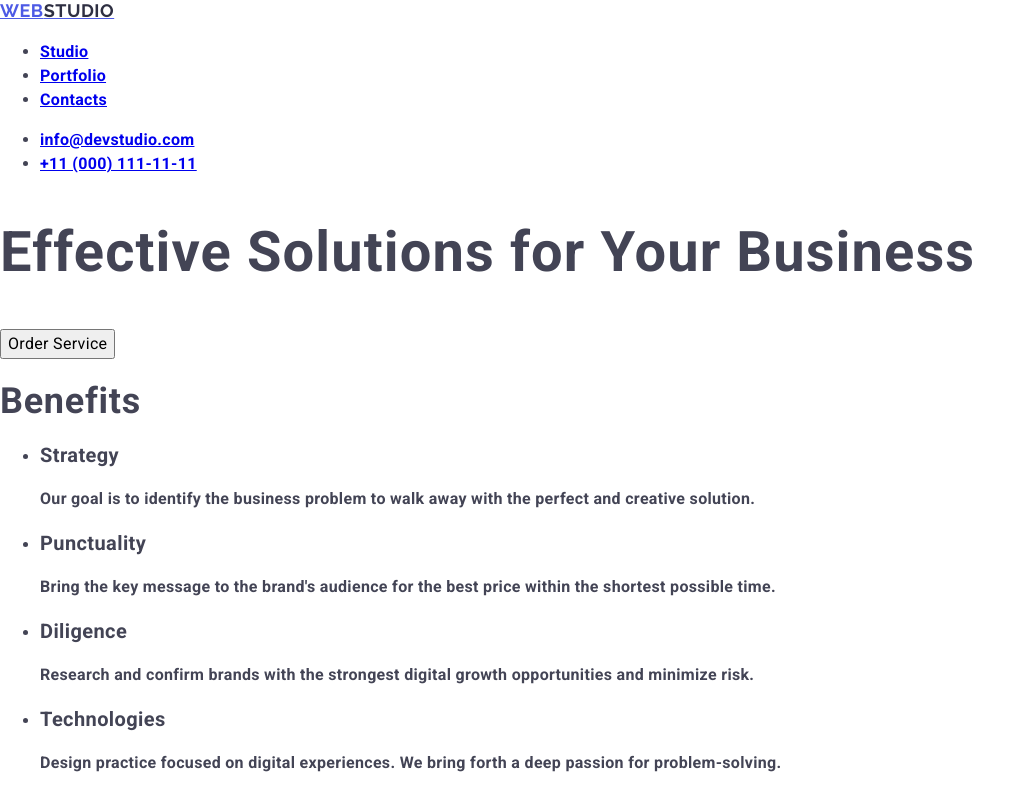
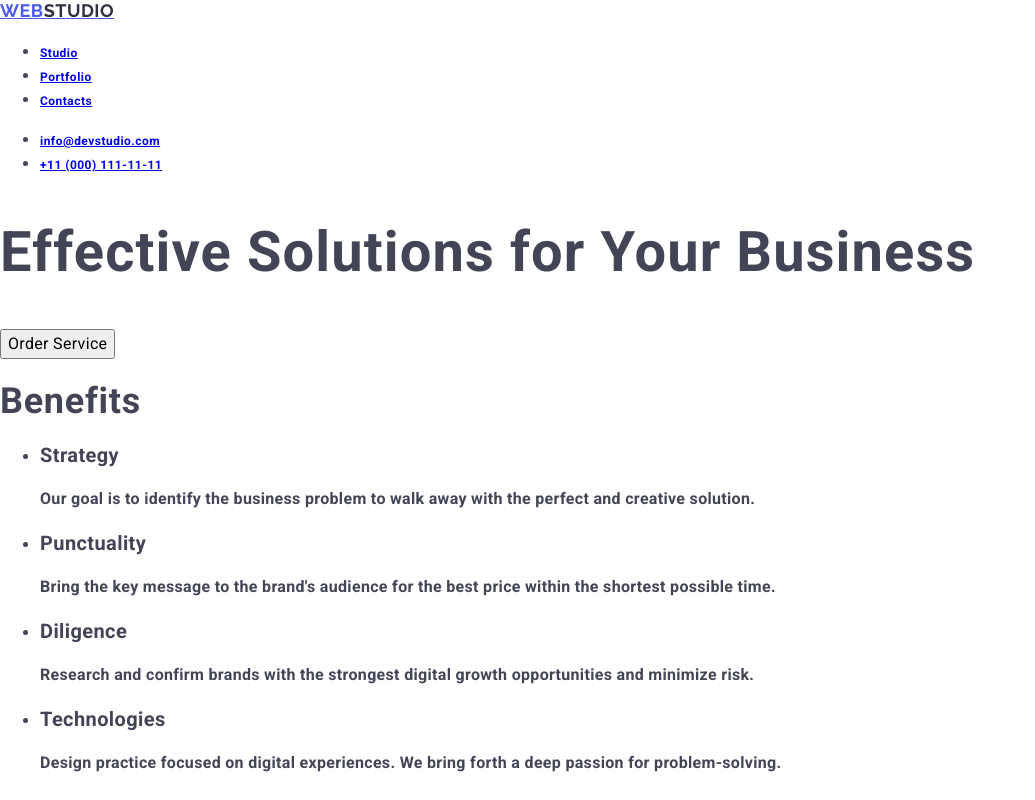
Before and after one commit to banan717/goit-markup-hw-06, a plain HTML site: page index.html in a window 1280 px wide. Shown: the top 800 px of the page, without its empty margins (0-1035 px from the left). Drawn offline with nearby package versions, Linux system fonts and the light colour scheme; files that its build step writes are made by us from their sources.

Commit message:
Зміна класів

```diff
--- a/css/style.css
+++ b/css/style.css
@@ -54,7 +54,7 @@ button{
     letter-spacing: 0.02em;
 }
 
-link{
+a{
     font-weight: regular;
     font-size: 12px;
     line-height: 16px;
```
